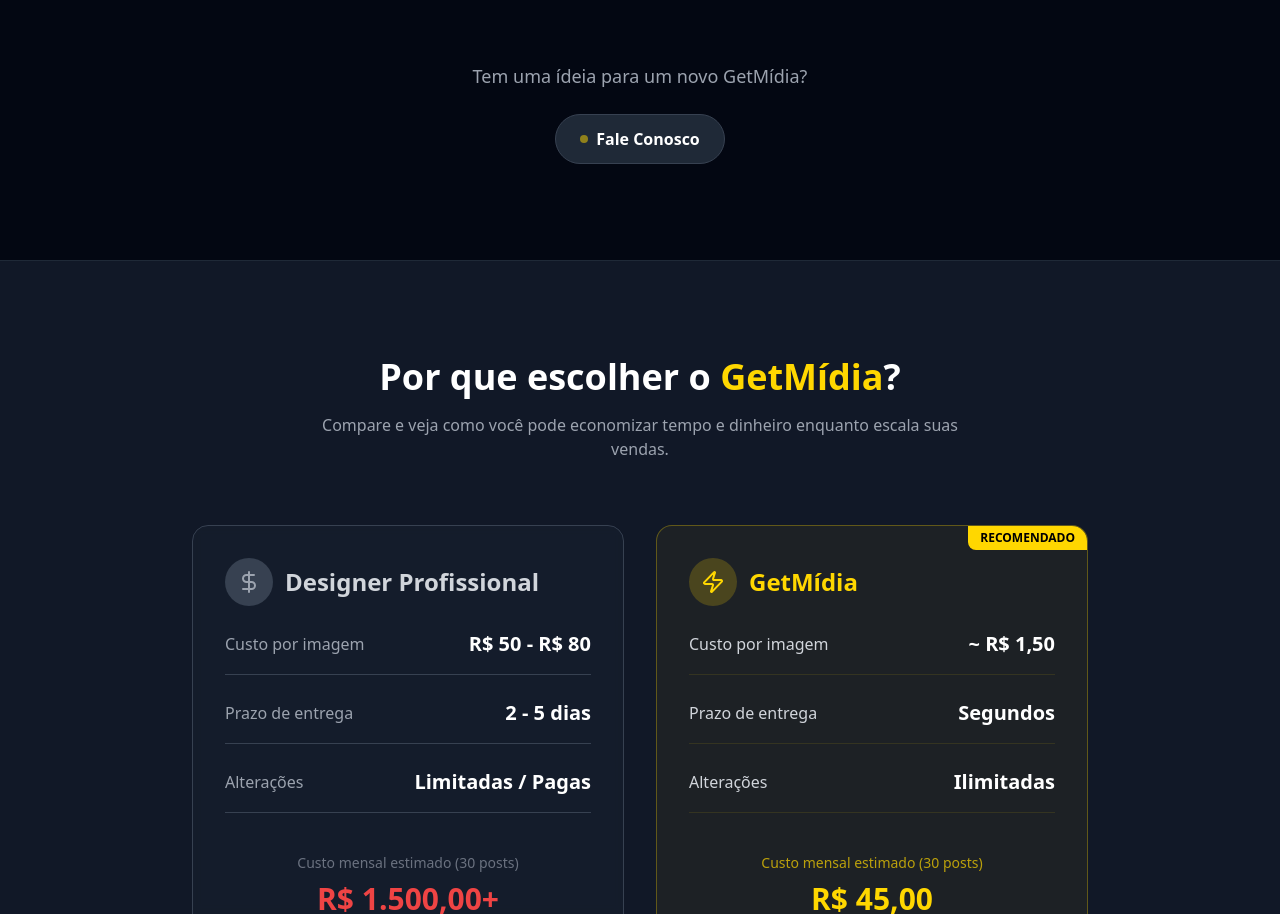
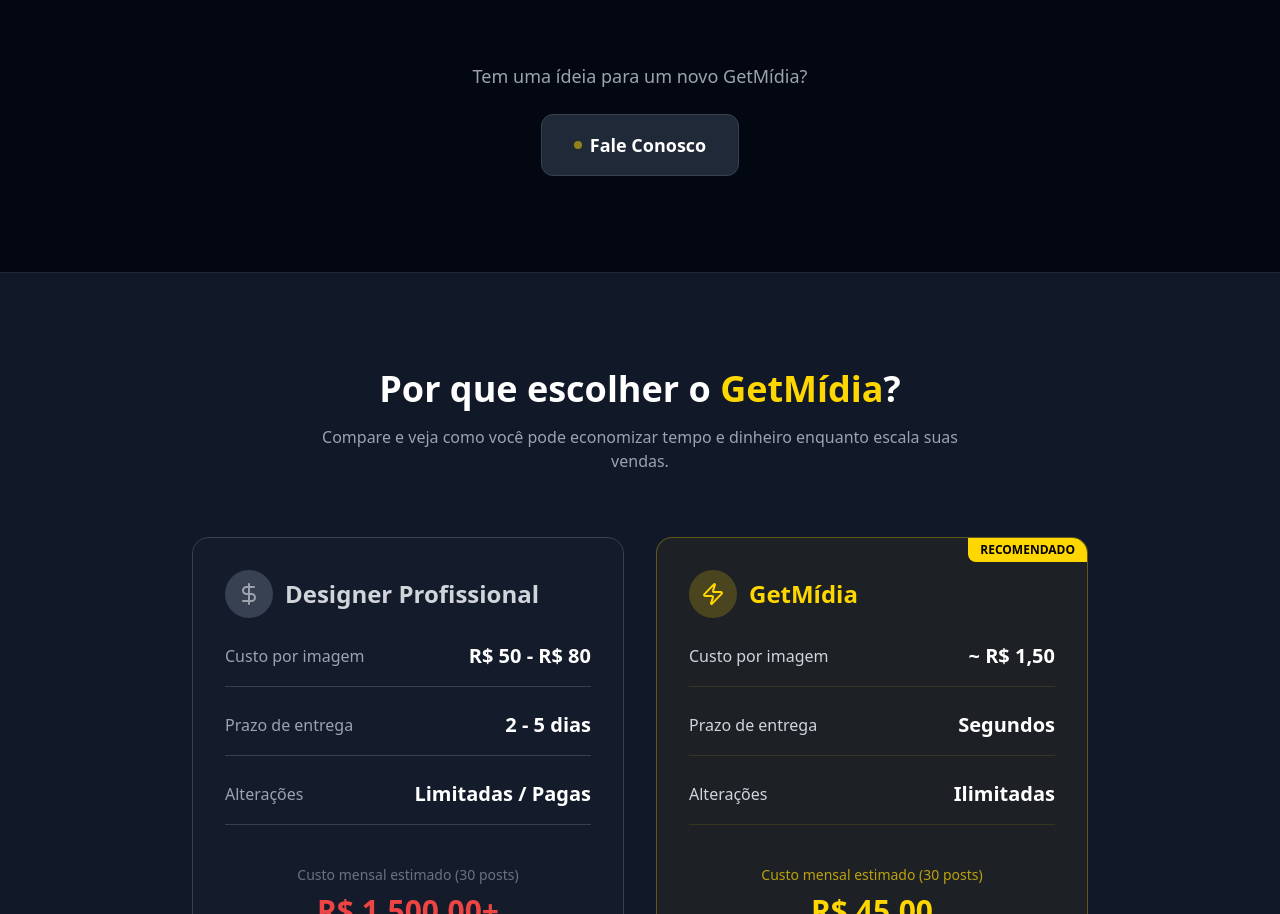
Before and after one commit to vignatecnologia/site_getmidia, a React (Vite) app: page / in a window 1280 px wide. Shown: the part 2468-3382 px from the top of the page. Built offline with nearby package versions, Linux system fonts and the light colour scheme; no server answers; the HTML template or start-up script is replaced by a standard one.

Commit message:
Fix Fale Conosco button style

```diff
--- a/src/components/Solutions.jsx
+++ b/src/components/Solutions.jsx
@@ -131,7 +131,7 @@
                     </p>
                     <a
                         href="#contact"
-                        className="inline-flex items-center gap-2 px-6 py-3 bg-gray-800 text-white rounded-full font-bold hover:bg-gray-700 transition-all border border-gray-700 hover:border-primary/50"
+                        className="inline-flex items-center gap-2 px-8 py-4 bg-gray-800 text-white rounded-xl font-bold text-lg hover:bg-gray-700 transition-all border border-gray-700 hover:border-primary/50"
                     >
                         <span className="w-2 h-2 rounded-full bg-primary animate-pulse" />
                         Fale Conosco
```
